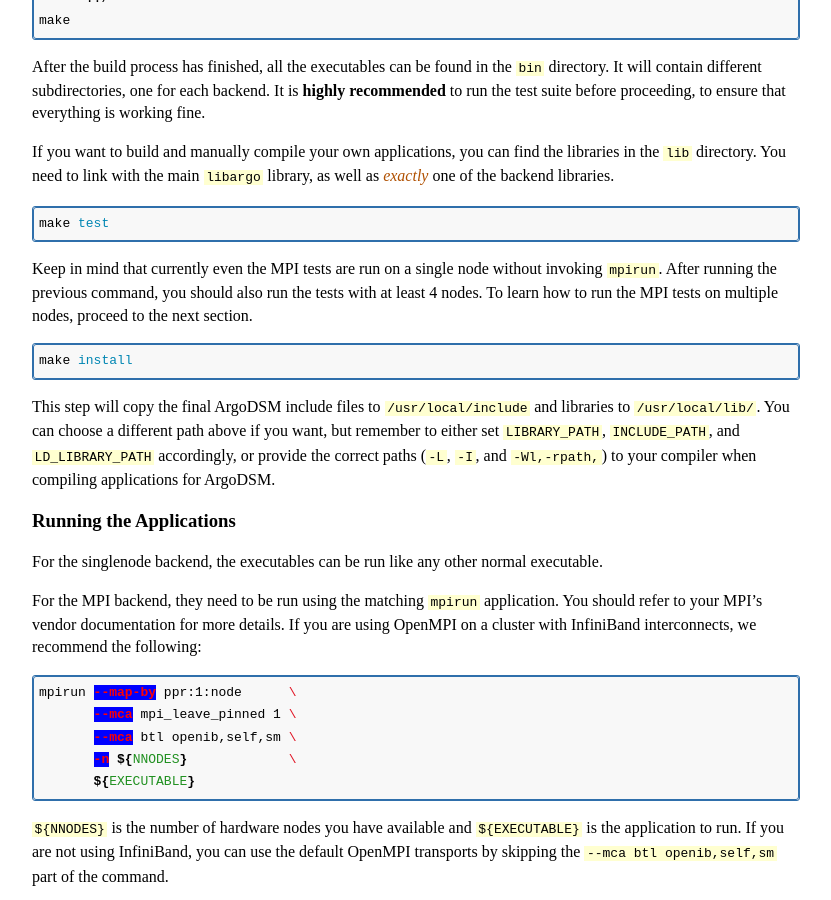
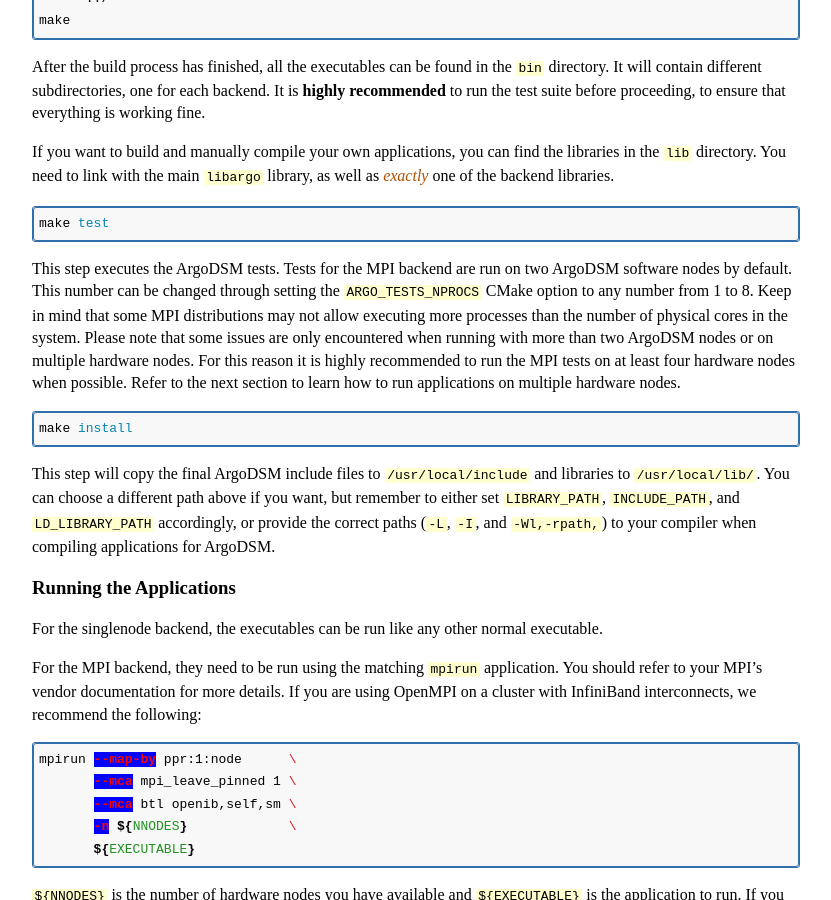
Before and after one commit to wimvanderbauwhede/argodsm, a Jekyll site: the page built from docs/index.md, in a window 1280 px wide and 900 px high, scrolled down 1865 px. Shown: the whole window, without its empty margins (224-1055 px from the left). Built offline with Jekyll 4.4.1, drawn with Linux system fonts in a browser that asks for light colours.

Commit message:
Run tests for the MPI backend through mpirun (#38)
* Add option to run make test on multiple nodes

This commit ensures that make test now executes each MPI test
through mpirun. The number of software nodes to execute with make
test is set through the CMake option ARGO_TESTS_NPROCS (1-8),
with the default value being 2.

* Update documentation with make test changes

The documentation now mentions that make test executes all MPI
tests on two ArgoDSM software nodes, and that this number can be
changed through setting a CMake option.

* Ensure that tests work with multiple nodes

This commit ensures that ArgoDSM is initialized using a pre-defined
cache size in addition to memory size. In tests using a larger memory
size, ArgoDSM is initialized with a significantly smaller cache size
to ensure that the test does not use too much local memory.

````diff
--- a/CMakeLists.txt
+++ b/CMakeLists.txt
@@ -34,6 +34,11 @@
 include_directories("${PROJECT_SOURCE_DIR}/src")
 add_subdirectory(src)
 
+set(ARGO_TESTS_NPROCS 2 CACHE STRING "Number of ArgoDSM nodes to execute with make test")
+if(NOT ARGO_TESTS_NPROCS MATCHES "^[1-8]$")
+	message(FATAL_ERROR "ARGO_TESTS_NPROCS must be a number from 1 to 8.")
+endif()
+
 option(ARGO_TESTS
 	"Build tests for ArgoDSM" ON)
 if(ARGO_TESTS)
--- a/docs/index.md
+++ b/docs/index.md
@@ -119,10 +119,15 @@
 make test
 ```
 
-Keep in mind that currently even the MPI tests are run on a single node without
-invoking `mpirun`. After running the previous command, you should also run the
-tests with at least 4 nodes. To learn how to run the MPI tests on multiple
-nodes, proceed to the next section.
+This step executes the ArgoDSM tests. Tests for the MPI backend are run on two
+ArgoDSM software nodes by default. This number can be changed through setting
+the `ARGO_TESTS_NPROCS` CMake option to any number from 1 to 8. Keep in mind
+that some MPI distributions may not allow executing more processes than the
+number of physical cores in the system. Please note that some issues are only
+encountered when running with more than two ArgoDSM nodes or on multiple
+hardware nodes. For this reason it is highly recommended to run the MPI tests
+on at least four hardware nodes when possible. Refer to the next section to
+learn how to run applications on multiple hardware nodes.
 
 ``` bash
 make install
````
Also changed, not shown: tests/CMakeLists.txt (+6 -1 lines), 9 other files.
